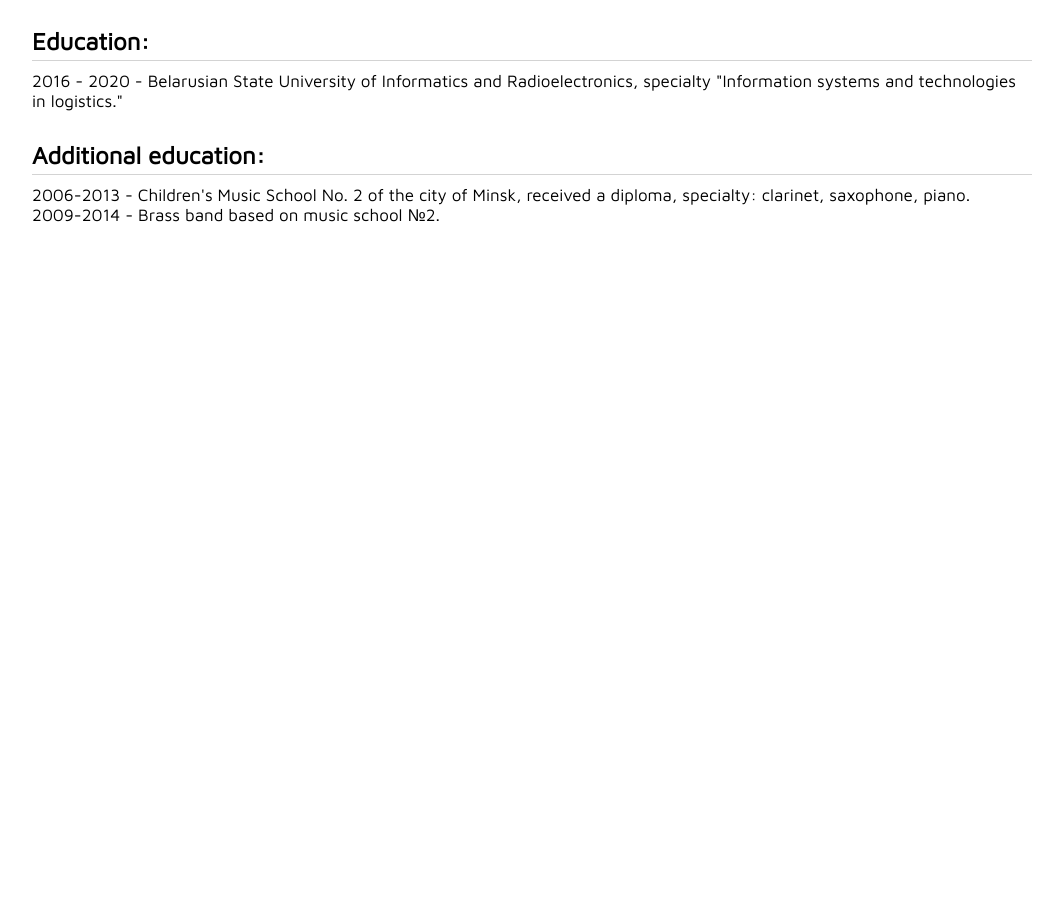
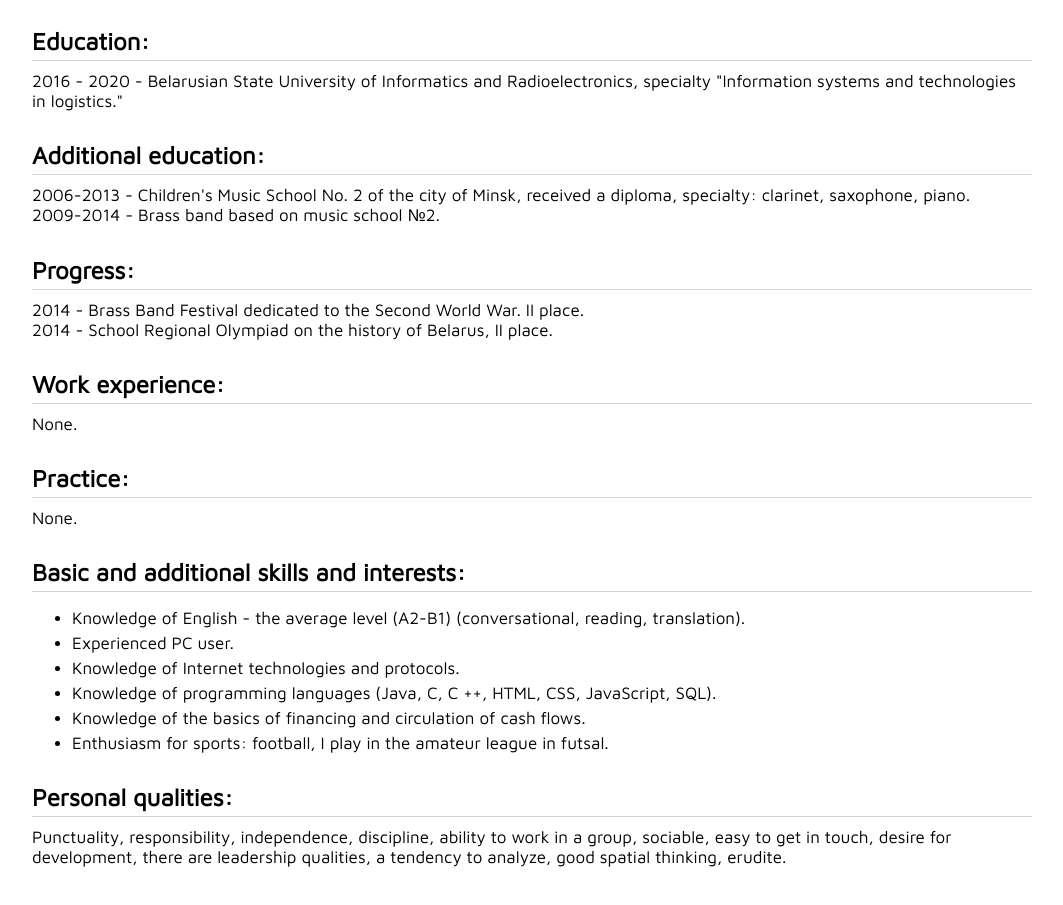
Before and after one commit to ezenevich/rsschool-2019Q1-cv, a plain HTML site: page index.html in a window 1280 px wide. Shown: the part 592-1497 px from the top of the page, without its empty margins (108-1171 px from the left). Before the commit the page ends 856 px from the top, so only its background shows below. Drawn offline with Linux system fonts and the light colour scheme.

Commit message:
feat: add all data

```diff
--- a/index.html
+++ b/index.html
@@ -58,10 +58,46 @@
         received a diploma, specialty: clarinet, saxophone, piano.<br>
         2009-2014 - Brass band based on music school №2.</h3>
 
+      <div class="line">
+        <h2 class="bott">Progress:</h2>
+      </div>
+      <h3>2014 - Brass Band Festival dedicated to the Second World War. II place.<br>
+        2014 - School Regional Olympiad on the history of Belarus, II place.</h3>
+
+      <div class="line">
+        <h2 class="bott">Work experience:</h2>
+      </div>
+      <h3>None.</h3>
+
+      <div class="line">
+        <h2 class="bott">Practice:</h2>
+      </div>
+      <h3>None.</h3>
+
+      <div class="line">
+        <h2 class="bott">Basic and additional skills and interests:</h2>
+      </div>
+      <ul>
+        <li><h3>Knowledge of English - the average level (A2-B1) (conversational, reading, translation).</h3></li>
+        <li><h3>Experienced PC user.</h3></li>
+        <li><h3>Knowledge of Internet technologies and protocols.</h3></li>
+        <li><h3>Knowledge of programming languages (Java, C, C ++, HTML, CSS, JavaScript, SQL).</h3></li>
+        <li><h3>Knowledge of the basics of financing and circulation of cash flows.</h3></li>
+        <li><h3>Enthusiasm for sports: football, I play in the amateur league in futsal.</h3></li>
+      </ul>
+
+      <div class="line">
+        <h2 class="bott">Personal qualities:</h2>
+      </div>
+      <h3>Punctuality, responsibility, independence, discipline, ability to work in a group,
+        sociable, easy to get in touch, desire for development, there are leadership qualities,
+        a tendency to analyze, good spatial thinking, erudite.</h3>
 
     </div>
 
-    <footer class="foot"></footer>
+    <footer class="foot">
+
+    </footer>
   </div>
 </body>
 </html>
```
